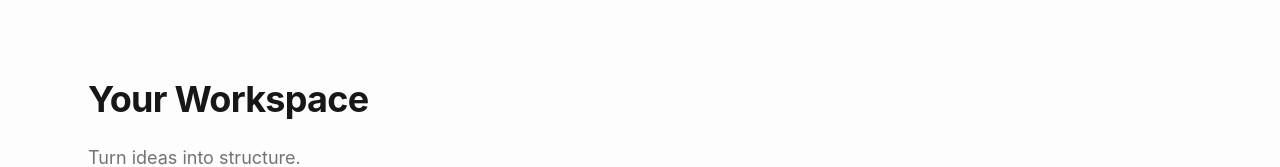
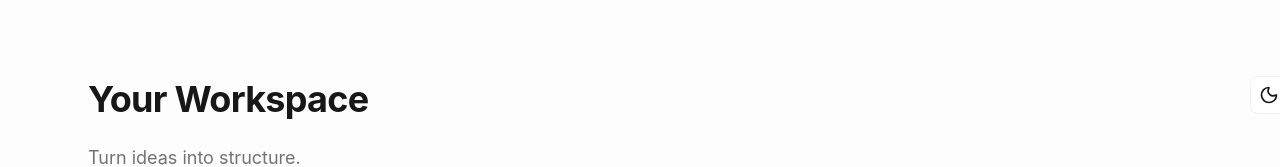
Before and after one commit to aki25101998/Mind-Map, a React (Vite) app: page / in a window 1280 px wide. Shown: the top 167 px of the page. Built offline with nearby package versions, Linux system fonts and the light colour scheme.

Commit message:
feat: add dark mode toggle to dashboard

```diff
--- a/src/components/TemplateSelection.tsx
+++ b/src/components/TemplateSelection.tsx
@@ -13,14 +13,14 @@ import { BasicNode } from '../canvas/nodes/BasicNode';
 import { RoundedNode } from '../canvas/nodes/RoundedNode';
 import { TextNode } from '../canvas/nodes/TextNode';
 import { CustomMindMapEdge } from '../canvas/edges/MindMapEdge';
-import { FileText, Trash2 } from 'lucide-react';
+import { FileText, Trash2, Sun, Moon } from 'lucide-react';
 import { validateDocument } from '../utils/validation';
 
 const nodeTypes = { main: MainNode, basic: BasicNode, rounded: RoundedNode, text: TextNode };
 const edgeTypes = { 'mindmap-edge': CustomMindMapEdge };
 
 export const TemplateSelection = () => {
-  const { loadDocument } = useMindMapStore();
+  const { loadDocument, theme, toggleTheme } = useMindMapStore();
   const [documents, setDocuments] = useState<MindMapDocument[]>([]);
   const [previewTemplateId, setPreviewTemplateId] = useState<string | null>(null);
 
@@ -121,7 +121,30 @@ export const TemplateSelection = () => {
       width: '100vw', height: '100vh', background: 'var(--canvas-bg)',
       overflowY: 'auto', padding: '40px', color: 'var(--text-primary)'
     }}>
-      <div style={{ maxWidth: '1200px', margin: '0 auto' }}>
+      <div style={{ maxWidth: '1200px', margin: '0 auto', position: 'relative' }}>
+
+        <div style={{ position: 'absolute', top: '0', right: '0', marginTop: '4px' }}>
+          <button
+            onClick={toggleTheme}
+            style={{
+              padding: '8px',
+              borderRadius: 'var(--radius-md)',
+              background: 'var(--panel-bg)',
+              color: 'var(--text-primary)',
+              border: '1px solid var(--panel-border)',
+              cursor: 'pointer',
+              display: 'flex',
+              alignItems: 'center',
+              justifyContent: 'center',
+              transition: 'background var(--transition-fast)'
+            }}
+            onMouseEnter={e => e.currentTarget.style.background = 'var(--social-bg)'}
+            onMouseLeave={e => e.currentTarget.style.background = 'var(--panel-bg)'}
+            title={theme === 'dark' ? 'Switch to Light Mode' : 'Switch to Dark Mode'}
+          >
+            {theme === 'dark' ? <Sun size={20} /> : <Moon size={20} />}
+          </button>
+        </div>
 
         <h1 style={{ marginBottom: 'var(--space-2)', fontSize: '36px', fontWeight: '700', letterSpacing: '-0.02em' }}>Your Workspace</h1>
         <p style={{ marginBottom: 'var(--space-10)', fontSize: '18px', color: 'var(--text-secondary)' }}>Turn ideas into structure.</p>
```
